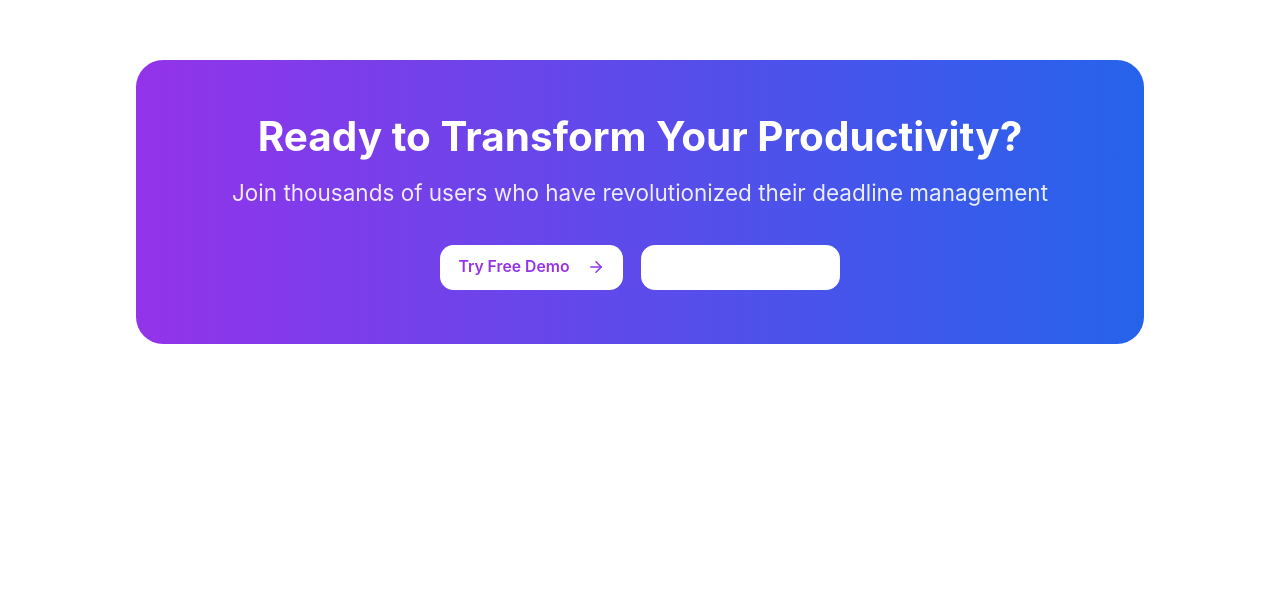
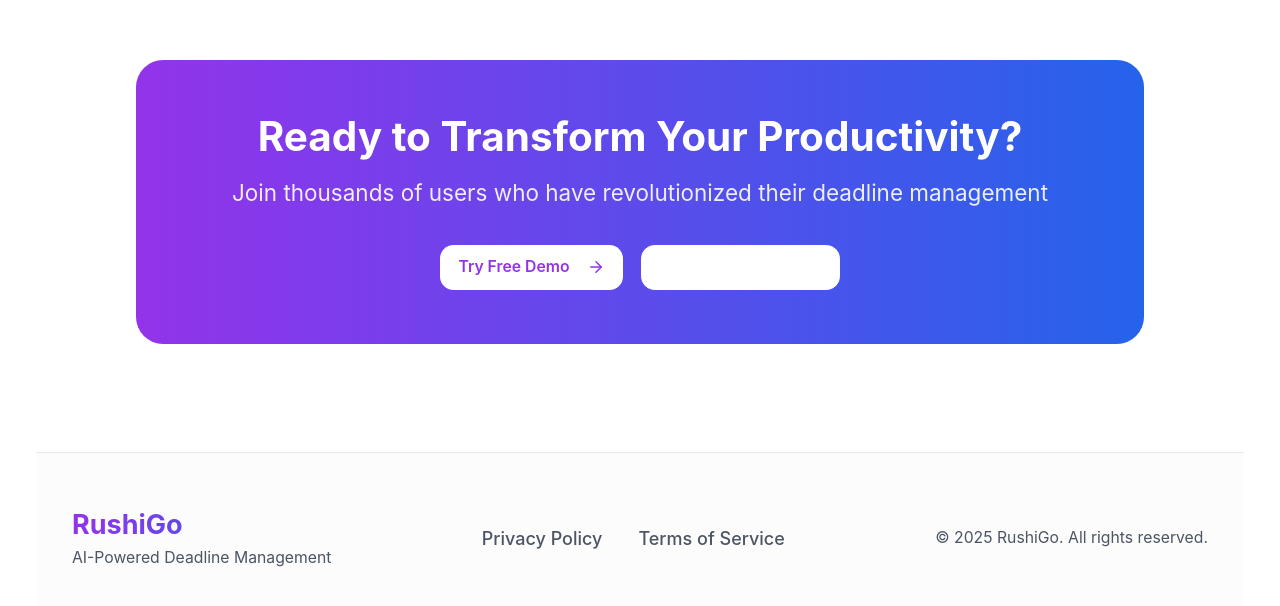
Before and after one commit to tejassst/RushiGo, a React (Vite) app in the folder frontend/: page / in a window 1280 px wide. Shown: the part 3005-3611 px from the top of the page. Before the commit the page ends 3493 px from the top, so only its background shows below. Built offline with nearby package versions, Linux system fonts and the light colour scheme.

Commit message:
Add Privacy Policy and Terms of Service footer to home page

```diff
--- a/frontend/src/components/HomePage.tsx
+++ b/frontend/src/components/HomePage.tsx
@@ -283,6 +283,50 @@ export function HomePage({
           </div>
         </div>
       </section>
+
+      {/* Footer */}
+      <footer className="py-12 px-4 sm:px-6 lg:px-8 bg-gray-50/50 backdrop-blur-sm border-t border-gray-200">
+        <div className="max-w-7xl mx-auto">
+          <div className="flex flex-col md:flex-row items-center justify-between gap-6">
+            {/* Brand */}
+            <div className="text-center md:text-left">
+              <h3 className="text-2xl font-bold bg-gradient-to-r from-purple-600 to-blue-600 bg-clip-text text-transparent">
+                RushiGo
+              </h3>
+              <p className="text-gray-600 text-sm mt-1">
+                AI-Powered Deadline Management
+              </p>
+            </div>
+
+            {/* Links */}
+            <div className="flex items-center gap-8">
+              <a
+                href="https://rushigo.tsapps.tech/privacy-policy"
+                target="_blank"
+                rel="noopener noreferrer"
+                className="text-gray-600 hover:text-purple-600 transition-colors font-medium"
+              >
+                Privacy Policy
+              </a>
+              <a
+                href="https://rushigo.tsapps.tech/terms-of-service"
+                target="_blank"
+                rel="noopener noreferrer"
+                className="text-gray-600 hover:text-purple-600 transition-colors font-medium"
+              >
+                Terms of Service
+              </a>
+            </div>
+
+            {/* Copyright */}
+            <div className="text-center md:text-right">
+              <p className="text-gray-600 text-sm">
+                © {new Date().getFullYear()} RushiGo. All rights reserved.
+              </p>
+            </div>
+          </div>
+        </div>
+      </footer>
     </div>
   );
 }
```
